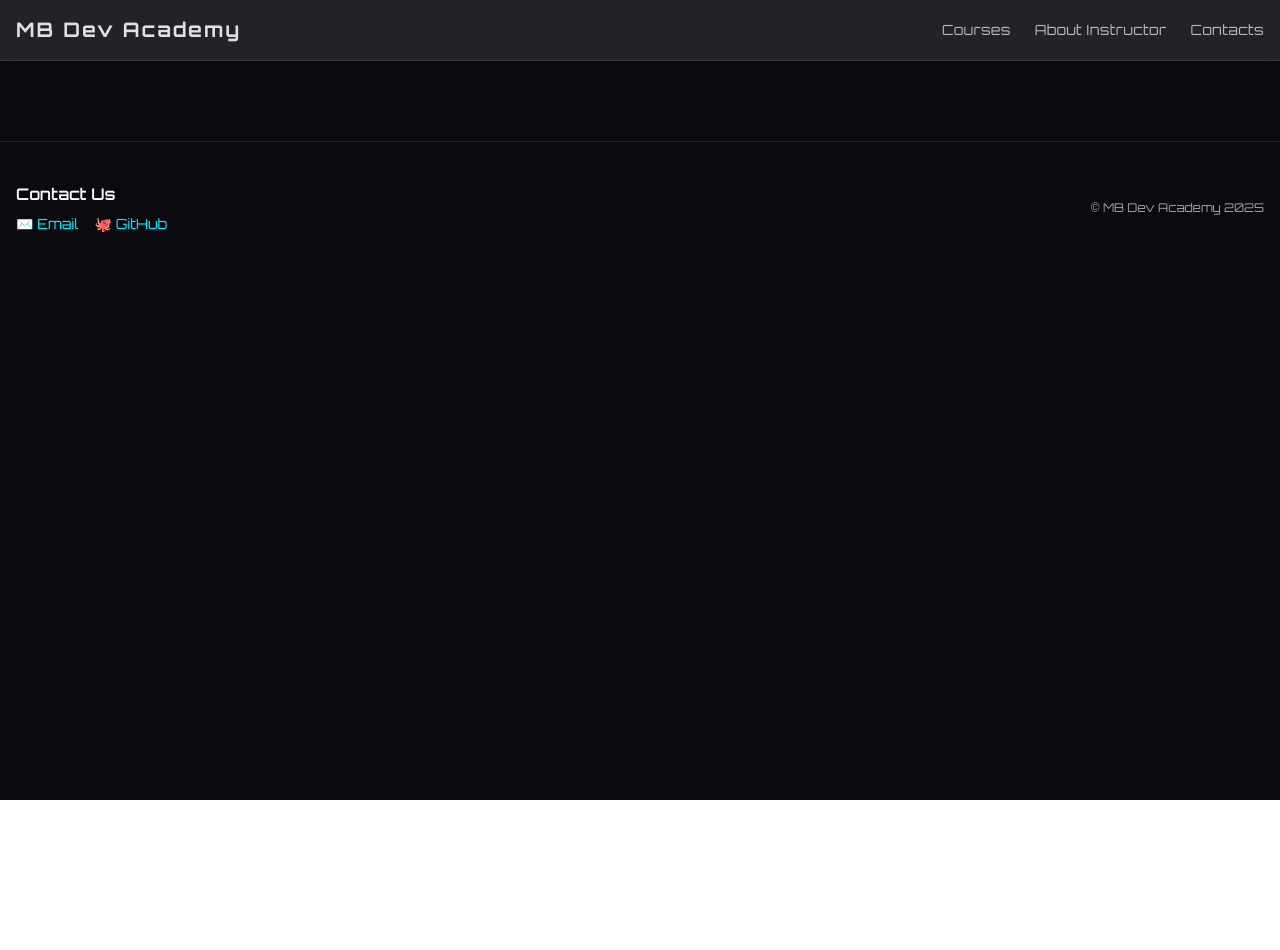
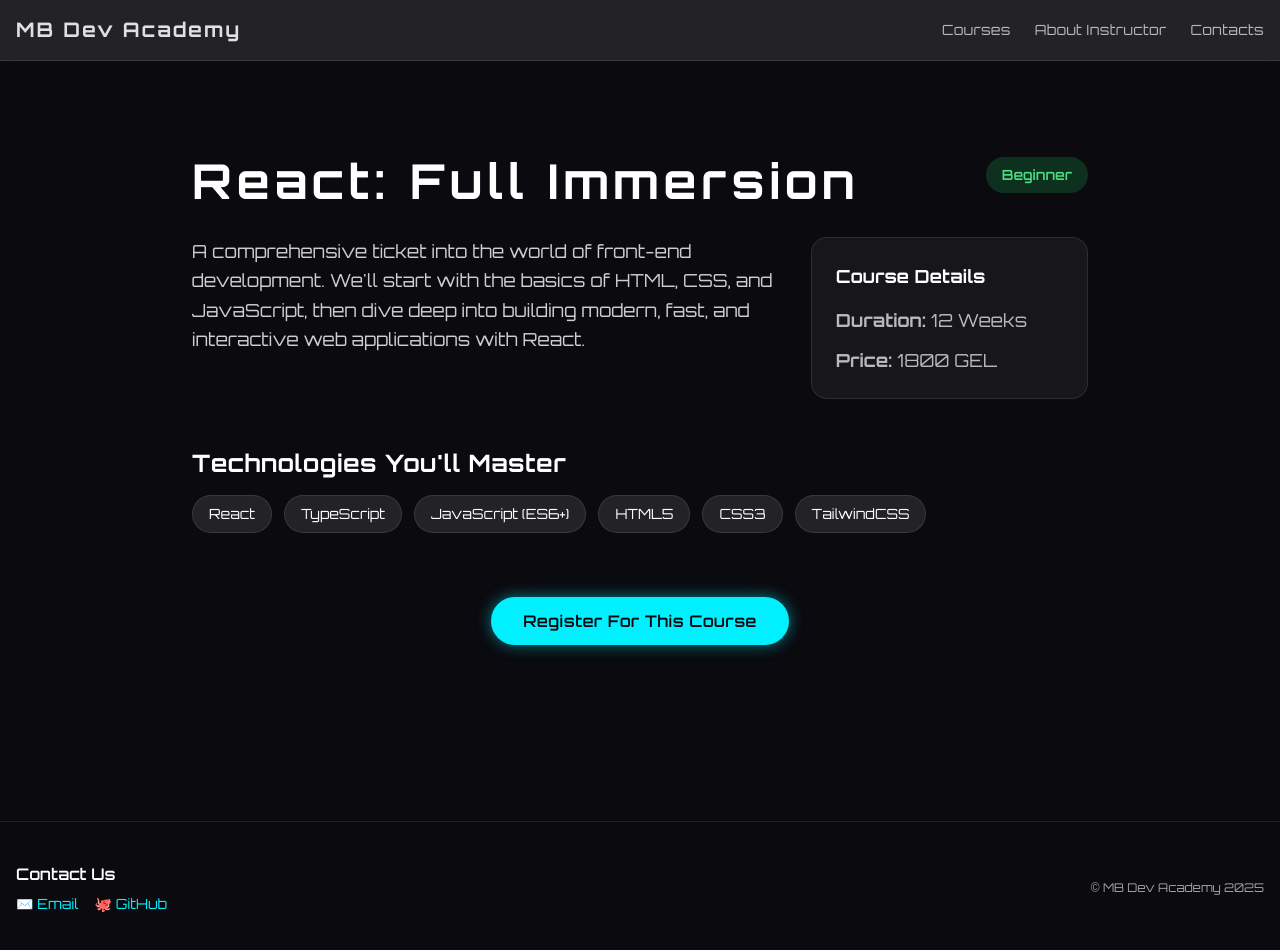
Before and after one commit to maribukh/edu-app_TSU, a React (Vite) app: page /course/react-full-immersion in a window 1280 px wide. Shown: the top 950 px of the page. Before the commit the page ends 800 px from the top, so only its background shows below. Built offline with nearby package versions, Linux system fonts and the light colour scheme.

Commit message:
Added UI: button and update main files

```diff
--- a/src/App.tsx
+++ b/src/App.tsx
@@ -1,13 +1,13 @@
 import { Routes, Route } from "react-router-dom";
-import Header from "./components/Header.tsx";
-import Hero from "./components/Hero.tsx";
-import Features from "./components/Features.tsx";
-import CoursesList from "./components/CoursesList.tsx";
-import AboutInstructor from "./components/AboutInstructor.tsx";
-import Footer from "./components/Footer.tsx";
-import CourseFinder from "./pages/CourseFinder.tsx";
+import Header from "./components/Header";
+import Hero from "./components/Hero";
+import Features from "./components/Features";
+import CoursesList from "./components/CoursesList";
+import AboutInstructor from "./components/AboutInstructor";
+import Footer from "./components/Footer";
+import CourseFinder from "./pages/CourseFinder";
+import CourseDetails from "./pages/CourseDetails";
 
-// A layout component for the main page to keep the code clean
 const MainPageLayout = () => (
   <>
     <Hero />
@@ -25,6 +25,7 @@ function App() {
         <Routes>
           <Route path="/" element={<MainPageLayout />} />
           <Route path="/course-finder" element={<CourseFinder />} />
+          <Route path="/course/:id" element={<CourseDetails />} />
         </Routes>
       </main>
       <Footer />
--- a/src/components/CourseCard.tsx
+++ b/src/components/CourseCard.tsx
@@ -1,13 +1,16 @@
+import { Link } from "react-router-dom";
 import type { Course } from "../data/academyData";
+import Button from "./UI/Button.tsx";
 
 interface Props {
   course: Course;
 }
 
 export default function CourseCard({ course }: Props) {
-  const { title, duration, description, technologies, level, price } = course;
+  const { id, title, duration, description, technologies, level, price } =
+    course;
 
-  const levelColor = {
+  const levelColor: { [key: string]: string } = {
     Beginner: "bg-green-500/20 text-green-400",
     Advanced: "bg-yellow-500/20 text-yellow-400",
     Workshop: "bg-purple-500/20 text-purple-400",
@@ -19,7 +22,9 @@ export default function CourseCard({ course }: Props) {
         <div className="flex items-center justify-between gap-4">
           <h3 className="text-xl font-semibold">{title}</h3>
           <span
-            className={`px-3 py-1 text-xs rounded-full font-semibold ${levelColor[level]}`}
+            className={`px-3 py-1 text-xs rounded-full font-semibold ${
+              levelColor[level] || "bg-gray-500/20 text-gray-400"
+            }`}
           >
             {level}
           </span>
@@ -44,12 +49,11 @@ export default function CourseCard({ course }: Props) {
 
       <div className="mt-6 pt-4 border-t border-white/10 flex items-center justify-between">
         <p className="text-lg font-bold">{price} GEL</p>
-        <a
-          href="#"
-          className="btn-accent px-6 py-2 rounded-full text-sm font-semibold"
-        >
-          Learn More
-        </a>
+        <Link to={`/course/${id}`}>
+          <Button variant="primary" size="md">
+            Learn More
+          </Button>
+        </Link>
       </div>
     </article>
   );
--- /dev/null
+++ b/src/components/UI/Button.tsx
@@ -0,0 +1,38 @@
+import React from "react";
+
+interface ButtonProps extends React.ButtonHTMLAttributes<HTMLButtonElement> {
+  children: React.ReactNode;
+  variant?: "primary" | "secondary";
+  size?: "sm" | "md" | "lg";
+}
+
+export default function Button({
+  children,
+  className = "",
+  variant = "primary",
+  size = "md",
+  ...props
+}: ButtonProps) {
+  const baseStyles =
+    "rounded-full font-semibold tracking-wide transition-transform transform hover:scale-105 focus:outline-none focus:ring-2 focus:ring-offset-2 focus:ring-offset-[#0A0A0F]";
+
+  const variantStyles = {
+    primary: "btn-accent text-white shadow-neon",
+    secondary:
+      "bg-white/10 border border-white/20 text-white hover:bg-white/20",
+  };
+
+  const sizeStyles = {
+    sm: "px-4 py-1.5 text-xs",
+    md: "px-6 py-2 text-sm",
+    lg: "px-8 py-3 text-base",
+  };
+
+  const combinedClassName = `${baseStyles} ${variantStyles[variant]} ${sizeStyles[size]} ${className}`;
+
+  return (
+    <button className={combinedClassName} {...props}>
+      {children}
+    </button>
+  );
+}
--- a/src/data/academyData.ts
+++ b/src/data/academyData.ts
@@ -1,21 +1,19 @@
 import Photo from "../assets/profilephoto.jpg";
 
 export interface Course {
-  id: number;
+  id: string;
   title: string;
   level: "Beginner" | "Advanced" | "Workshop";
+  duration: string;
   description: string;
-  duration: string;
   technologies: string[];
   price: number;
 }
 
 export interface EducationHistory {
-  id: number;
+  year: string;
   title: string;
   source: string;
-  period: string;
-  description: string;
 }
 
 export interface Instructor {
@@ -23,11 +21,11 @@ export interface Instructor {
   title: string;
   bio: string;
   imageUrl?: string;
+  educationHistory: EducationHistory[];
   contact: {
     email: string;
     github: string;
   };
-  educationHistory: EducationHistory[];
 }
 
 export const academyData: {
@@ -37,47 +35,43 @@ export const academyData: {
   instructor: {
     name: "Mariam Bukhaidze",
     imageUrl: Photo,
-    title: "Software Engineer & Front-End Instructor",
-    bio: "Passionate Front-End Developer with a love for building responsive, user-friendly applications and continuously learning new technologies. Motivated to share real-world knowledge and help you grow as a professional in software development.",
+    title: "Software Engineer & Front-End Developer",
+    bio: "Passionate Front-End Developer with hands-on experience in React and TypeScript. I love building responsive, user-friendly applications and continuously learning new technologies to improve my skills.",
     contact: {
       email: "mariebukh@gmail.com",
       github: "https://github.com/maribukh",
     },
     educationHistory: [
       {
-        id: 1,
+        year: "2024",
         title: "Front-End with React",
         source: "Tbilisi School of Communication",
-        period: "2024",
-        description:
-          "Gained hands-on experience building responsive web applications with a focus on state management, form validation, and local storage persistence using React and TypeScript.",
       },
       {
-        id: 2,
-        title: "Women Mentorship in Tech: Front-End Development",
-        source: "Business and Technology University",
-        period: "2025 - Present",
-        description:
-          "Participating in a mentorship program focused on career development, collaborative projects using Angular, and practicing teamwork with agile methods.",
+        year: "2024 - 2025",
+        title: "Front-End Development ",
+        source: "Ivane Javakhishvili Tbilisi State University",
       },
       {
-        id: 3,
+        year: "2025 - Present",
+        title: "Women Mentorship in Tech",
+        source: "Business and Technology University",
+      },
+      {
+        year: "2025",
         title: "Front-End Programming with React",
         source: "New Horizons",
-        period: "2025",
-        description:
-          "Mastered the fundamentals and advanced concepts of React development, including state management, form validation, and API integration.",
       },
     ],
   },
   courses: [
     {
-      id: 1,
-      title: "React: The Complete Guide",
+      id: "react-full-immersion",
+      title: "React: Full Immersion",
       level: "Beginner",
+      duration: "12 Weeks",
       description:
-        "Your all-in-one ticket to the world of front-end development. We'll start with the basics of HTML, CSS, and JavaScript, then dive deep into building modern, fast, and interactive web applications with React. You'll finish with a portfolio-ready project.",
-      duration: "12 Weeks",
+        "A comprehensive ticket into the world of front-end development. We'll start with the basics of HTML, CSS, and JavaScript, then dive deep into building modern, fast, and interactive web applications with React.",
       technologies: [
         "React",
         "TypeScript",
@@ -85,40 +79,27 @@ export const academyData: {
         "HTML5",
         "CSS3",
         "TailwindCSS",
-        "Vite",
       ],
       price: 1800,
     },
     {
-      id: 2,
-      title: "UI Architect: Modern Styling Mastery",
+      id: "ui-architect",
+      title: "UI Architect: Modern Styling",
       level: "Advanced",
+      duration: "6 Weeks",
       description:
-        "For those who already know JavaScript and React but want to create truly beautiful and professional interfaces. We'll explore advanced styling techniques, build a component library, and learn to work with design systems.",
-      duration: "6 Weeks",
-      technologies: [
-        "TailwindCSS",
-        "SCSS",
-        "CSS Grid & Flexbox",
-        "Animations",
-        "UI/UX Fundamentals",
-      ],
+        "For those already familiar with JavaScript and React who want to build truly beautiful and professional interfaces. We'll explore advanced styling techniques and component libraries.",
+      technologies: ["TailwindCSS", "SCSS", "CSS Grid & Flexbox", "Animations"],
       price: 950,
     },
     {
-      id: 3,
-      title: "Workshop: Build a Real-Time Chat with React",
+      id: "real-time-chat-workshop",
+      title: "Workshop: Real-Time Chat with React",
       level: "Workshop",
+      duration: "4 Weeks",
       description:
-        "Maximum practice, minimum theory. In 4 weeks, we will build a fully functional real-time chat application from scratch. You will learn to work with APIs, manage state in complex applications, and solve real-world challenges.",
-      duration: "4 Weeks",
-      technologies: [
-        "React",
-        "TypeScript",
-        "Fetch API",
-        "WebSockets (Basics)",
-        "State Management",
-      ],
+        "Maximum practice, minimum theory. In 4 weeks, we will build a fully functional real-time chat application from scratch. You'll learn to work with APIs and manage complex state.",
+      technologies: ["React", "TypeScript", "Fetch API", "WebSockets (Basics)"],
       price: 800,
     },
   ],
--- a/src/pages/CourseDetails.tsx
+++ b/src/pages/CourseDetails.tsx
@@ -1,36 +1,93 @@
-import { useParams } from "react-router-dom";
-import { coursesData } from "../data/coursesData";
+import { useParams, Link } from "react-router-dom";
+import { academyData } from "../data/academyData";
+import Button from "../components/UI/Button.tsx";
 
 export default function CourseDetails() {
-  const { id } = useParams();
-  const course = coursesData.find((c) => c.id === id);
+  const { id } = useParams<{ id: string }>();
+  const course = academyData.courses.find((c) => c.id === id);
 
   if (!course) {
     return (
-      <div className="pt-24 text-center text-gray-500">Course not found.</div>
+      <div className="min-h-[70vh] flex items-center justify-center text-center">
+        <div>
+          <h1 className="text-4xl font-bold text-white">Course Not Found</h1>
+          <p className="mt-4 text-lg text-gray-400">
+            Sorry, we couldn't find the course you were looking for.
+          </p>
+          <Link to="/">
+            <Button variant="primary" size="lg" className="mt-8">
+              Back to Homepage
+            </Button>
+          </Link>
+        </div>
+      </div>
     );
   }
 
+  const levelColor: { [key: string]: string } = {
+    Beginner: "bg-green-500/20 text-green-400",
+    Advanced: "bg-yellow-500/20 text-yellow-400",
+    Workshop: "bg-purple-500/20 text-purple-400",
+  };
+
   return (
-    <div className="pt-24 px-6 max-w-4xl mx-auto">
-      <h1 className="text-4xl font-extrabold text-white tracking-tight">
-        {course.title}
-      </h1>
-      <p className="text-lg text-gray-600 mt-2">{course.subtitle}</p>
+    <div className="container mx-auto px-4 py-16 md:py-24">
+      <div className="max-w-4xl mx-auto">
+        <div className="flex flex-col md:flex-row md:items-center justify-between gap-4">
+          <h1 className="text-4xl md:text-5xl font-bold tracking-widest">
+            {course.title}
+          </h1>
+          <span
+            className={`px-4 py-2 text-sm rounded-full font-semibold self-start ${
+              levelColor[course.level] || "bg-gray-500/20 text-gray-400"
+            }`}
+          >
+            {course.level}
+          </span>
+        </div>
 
-      <div className="mt-8 p-6 bg-white shadow-md rounded-xl border border-gray-100">
-        <p className="text-gray-700 leading-relaxed">
-          Welcome to{" "}
-          <span className="text-cyan-500 font-semibold">{course.title}</span>.
-          This course is designed to give students hands-on experience with
-          real-world development practices. You'll build projects, collaborate
-          with peers, and gain skills that matter.
-        </p>
-        <ul className="mt-4 list-disc list-inside text-gray-600 space-y-2">
-          <li>Interactive lessons and quizzes</li>
-          <li>Project-based learning</li>
-          <li>Mentorship and feedback</li>
-        </ul>
+        <div className="mt-8 grid grid-cols-1 md:grid-cols-3 gap-8 text-lg">
+          <div className="md:col-span-2">
+            <p className="text-white/80 leading-relaxed">
+              {course.description}
+            </p>
+          </div>
+          <div className="bg-white/5 border border-white/10 rounded-2xl p-6">
+            <h3 className="font-bold text-white mb-4">Course Details</h3>
+            <div className="space-y-3 text-white/70">
+              <p>
+                <strong>Duration:</strong> {course.duration}
+              </p>
+              <p>
+                <strong>Price:</strong> {course.price} GEL
+              </p>
+            </div>
+          </div>
+        </div>
+
+        <div className="mt-12">
+          <h3 className="text-2xl font-bold tracking-wide text-white mb-4">
+            Technologies You'll Master
+          </h3>
+          <div className="flex flex-wrap gap-3">
+            {course.technologies.map((tech) => (
+              <span
+                key={tech}
+                className="px-4 py-2 text-sm rounded-full bg-white/10 text-white border border-white/10"
+              >
+                {tech}
+              </span>
+            ))}
+          </div>
+        </div>
+
+        <div className="mt-16 text-center">
+          <Link to="/course-finder">
+            <Button variant="primary" size="lg">
+              Register For This Course
+            </Button>
+          </Link>
+        </div>
       </div>
     </div>
   );
--- a/src/pages/NotFound.tsx
+++ /dev/null
@@ -1,4 +0,0 @@
-export default function NotFound() {
-        return <></>
-
-}
```
Also changed, not shown: src/components/CoursesList.tsx (+5 -5 lines), src/components/Hero.tsx (+4 -7 lines), src/pages/Courses.tsx (deleted, +0 -24 lines), src/pages/Dashboard.tsx (deleted, +0 -36 lines), src/pages/Login.tsx (deleted, +0 -36 lines).
